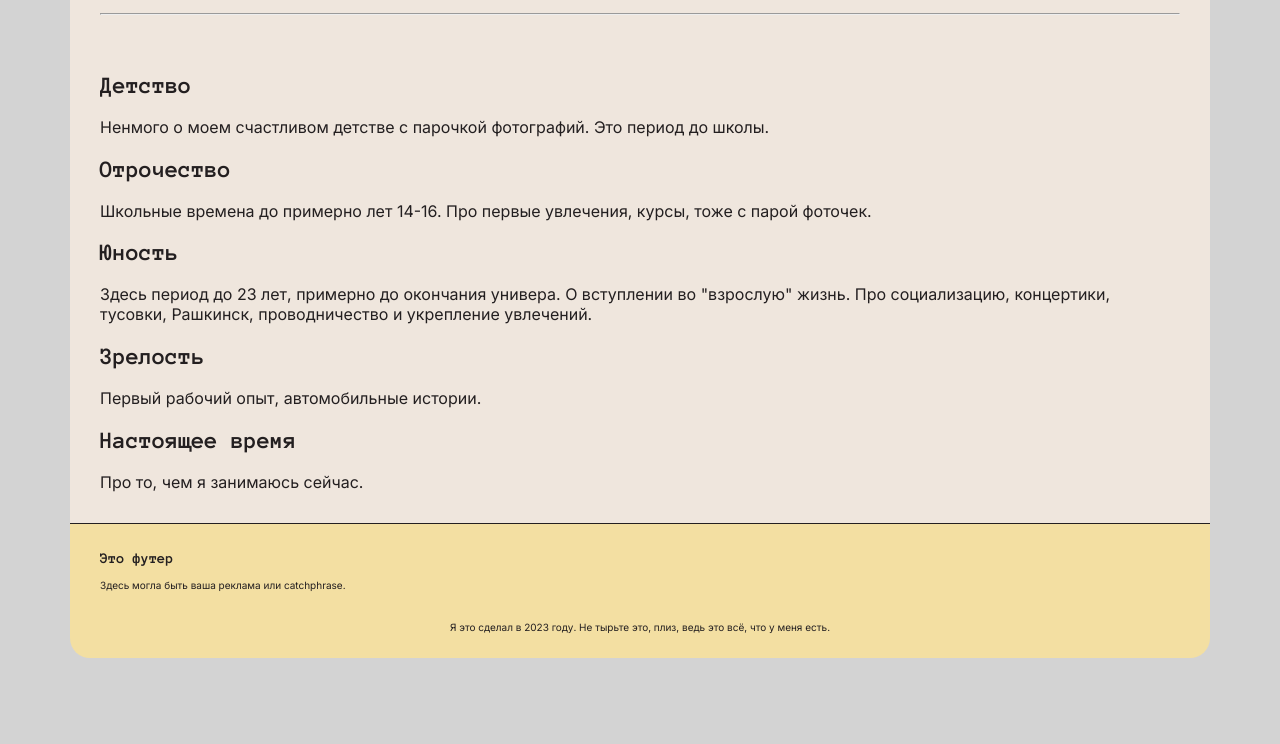
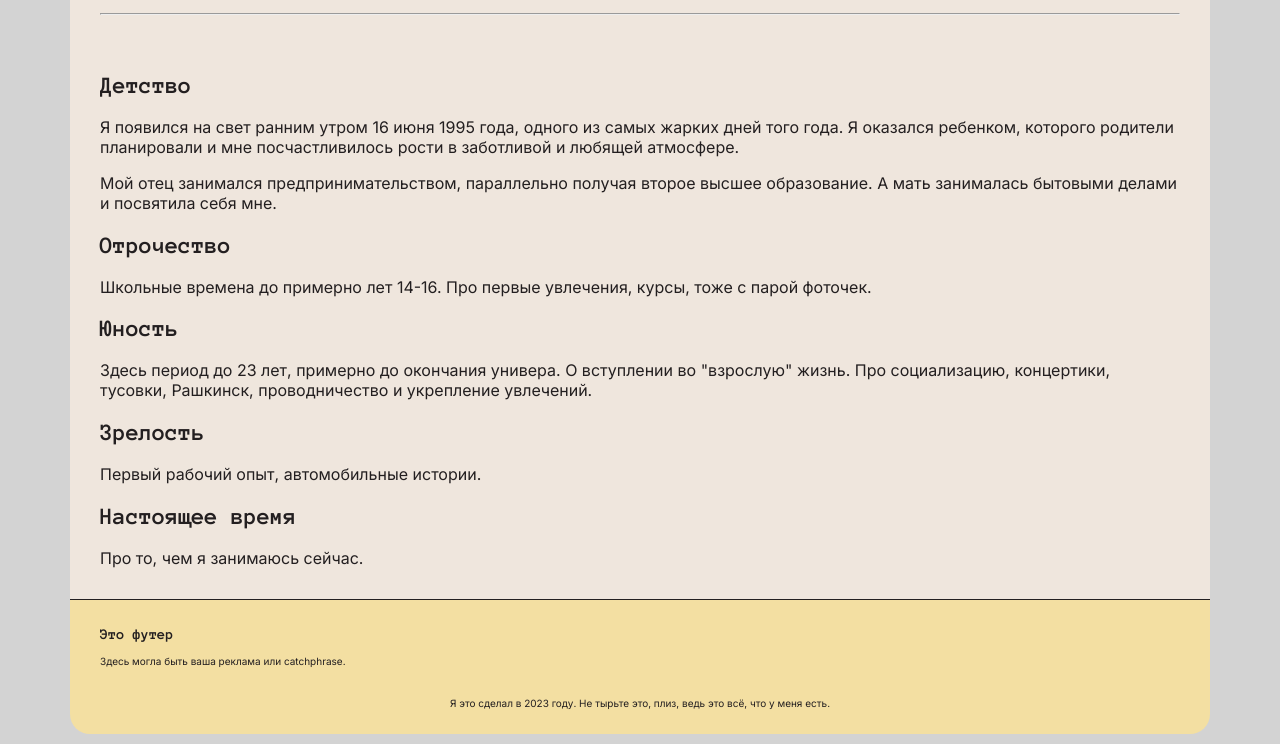
Before and after one commit to deekei13/deekei13.github.io, a plain HTML site: page bio.html in a window 1280 px wide. Shown: the part 812-1556 px from the top of the page. Before the commit the page ends 1480 px from the top, so only its background shows below. Drawn offline with Linux system fonts and the light colour scheme.

Commit message:
Update bio.html

```diff
--- a/bio.html
+++ b/bio.html
@@ -47,7 +47,8 @@
 
         <section class="content">
             <h2 id="childhood">Детство</h2>
-            <p>Ненмого о моем счастливом детстве с парочкой фотографий. Это период до школы.</p>
+            <p>Я появился на свет ранним утром 16 июня 1995 года, одного из самых жарких дней того года. Я оказался ребенком, которого родители планировали и мне посчастливилось рости в заботливой и любящей атмосфере.</p>
+            <p>Мой отец занимался предпринимательством, параллельно получая второе высшее образование. А мать занималась бытовыми делами и посвятила себя мне.</p>
             <h2 id="boyhood">Отрочество</h2>
             <p>Школьные времена до примерно лет 14-16. Про первые увлечения, курсы, тоже с парой фоточек.</p>
             <h2 id="youth">Юность</h2>
```
